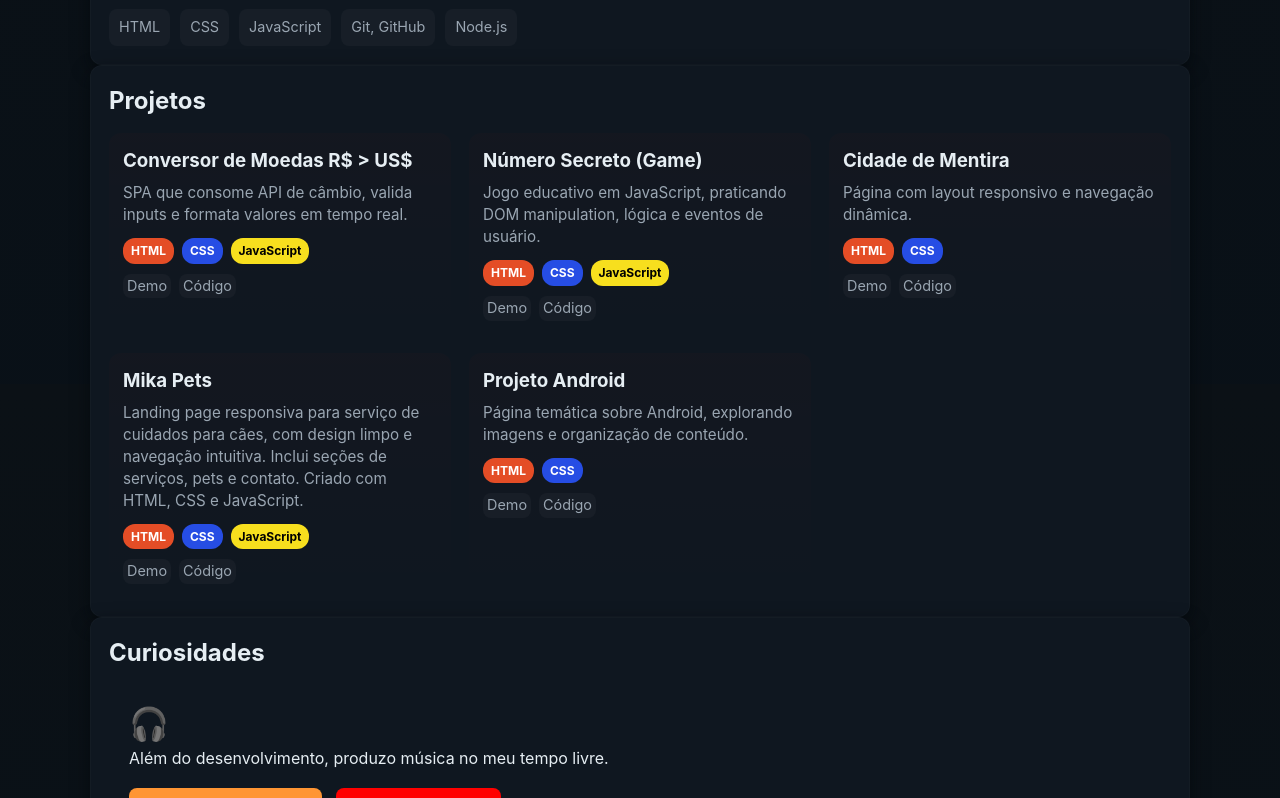
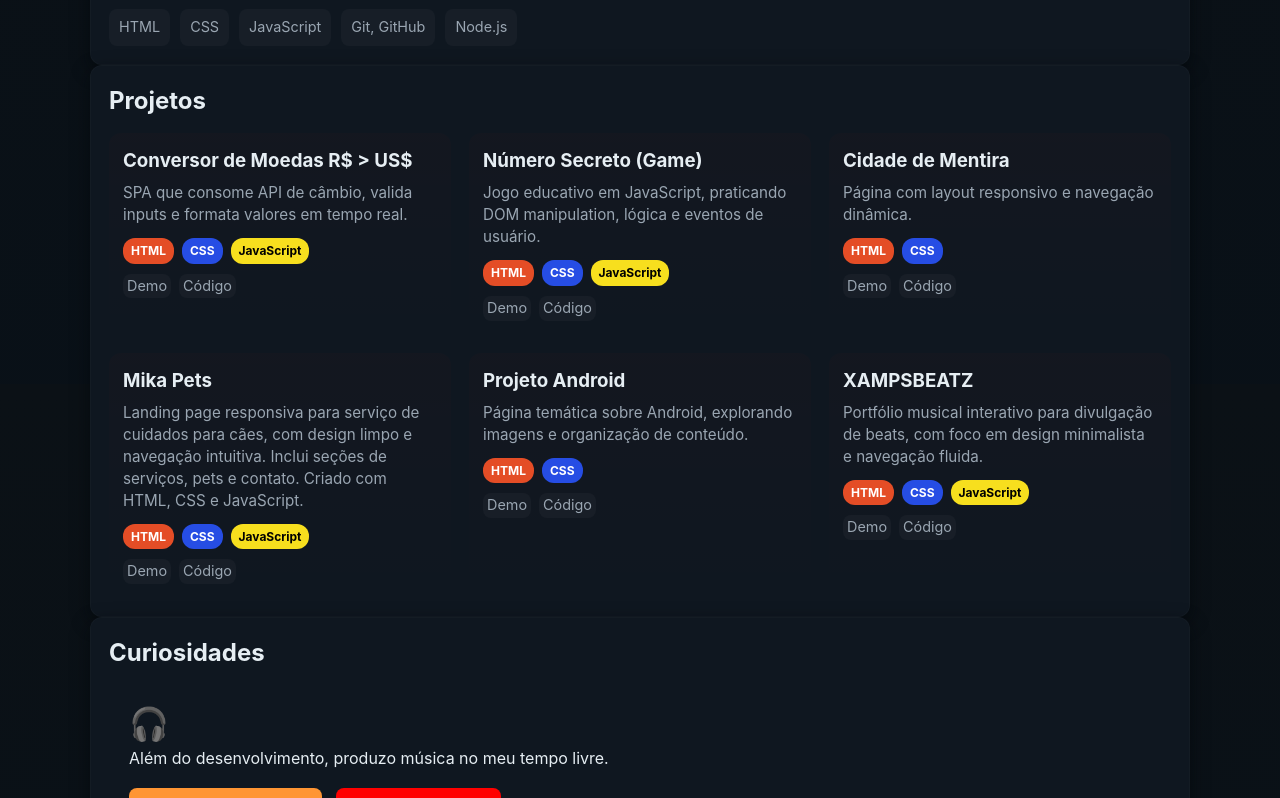
Before and after one commit to alexandrexan/projetos-do-xan, a plain HTML site: page index.html in a window 1280 px wide. Shown: the part 416-1214 px from the top of the page. Drawn offline with Linux system fonts and the light colour scheme.

Commit message:
html, article
add novo projeto XAMPSBEATZ

```diff
--- a/index.html
+++ b/index.html
@@ -148,6 +148,22 @@
                 </div>
             </article>
 
+            <article class="proj">
+                <h3>XAMPSBEATZ</h3>
+                <p>Portfólio musical interativo para divulgação de beats, com foco em design minimalista e navegação fluida.</p>
+
+                <div class="tech-badges">
+                    <span class="badge html">HTML</span>
+                    <span class="badge css">CSS</span>
+                    <span class="badge js">JavaScript</span>
+                </div>
+
+                <div class="links">
+                    <a class="tag" href="https://alexandrexan.github.io/xampsbeatz/" target="_blank">Demo</a>
+                    <a class="tag" href="https://github.com/alexandrexan/xampsbeatz" target="_blank">Código</a>
+                </div>
+            </article>
+
             </div>
         </section>
 
```
